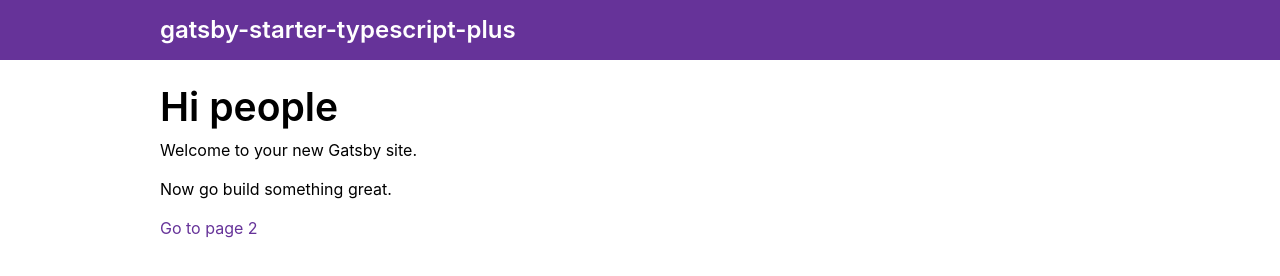
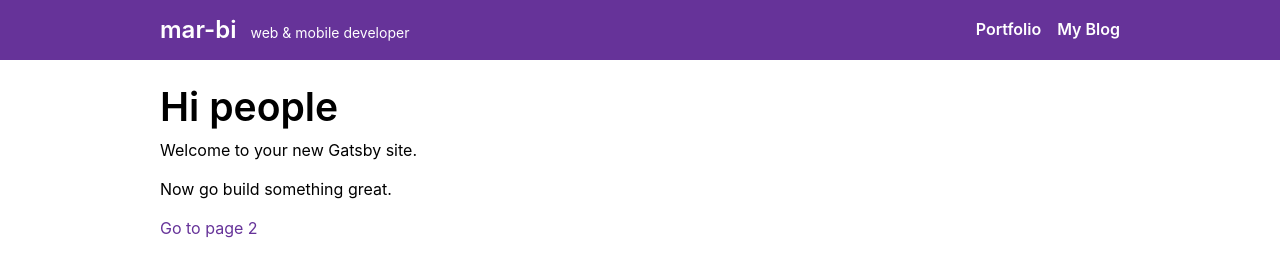
Before and after one commit to mar-bi/mar-page, a Gatsby site: page / in a window 1280 px wide. Built offline with nearby package versions, Linux system fonts and the light colour scheme; Gatsby itself is replaced by a stand-in of ours.

Commit message:
feat: add nav menu

```diff
--- a/gatsby-config.js
+++ b/gatsby-config.js
@@ -1,16 +1,18 @@
-'use strict'
+// 'use strict'
 
 module.exports = {
   siteMetadata: {
-    title: 'gatsby-starter-typescript-plus',
-    description: 'A starter kit for TypeScript-based Gatsby projects with sensible defaults.',
-    keywords: 'gatsbyjs, gatsby, javascript, sample, something',
-    siteUrl: 'https://gatsby-starter-typescript-plus.netlify.com',
+    title: 'mar-bi',
+    subtitle: 'web & mobile developer',
+    description: 'Marina Biletska, remote web and mobile developer',
+    keywords: 'mar-bi, developer, remote, web development, mobile development, react, react native, java script',
+    siteUrl: 'https://mar-bi.github.io',
     author: {
-      name: 'Resi Respati',
-      url: 'https://twitter.com/resir014',
-      email: 'resir014@gmail.com'
-    }
+      name: 'Marina Biletska',
+      url: 'https://twitter.com/mar_biletska',
+      email: ''
+    },
+    navItems: [{ id: 'nav-portfolio', to: '/projects', name: 'Portfolio' }, { id: 'nav-blog', to: '/articles', name: 'My Blog' }]
   },
   plugins: [
     {
--- a/src/components/Header.tsx
+++ b/src/components/Header.tsx
@@ -5,6 +5,8 @@ import { Link } from 'gatsby'
 
 import { heights, dimensions, colors } from '../styles/variables'
 import Container from './Container'
+import { NavItem } from '../layouts'
+import NavMenu from './NavMenu'
 
 const StyledHeader = styled.header`
   height: ${heights.header}px;
@@ -16,8 +18,14 @@ const StyledHeader = styled.header`
 const HeaderInner = styled(Container)`
   display: flex;
   flex-direction: row;
+  justify-content: space-between;
   align-items: center;
   height: 100%;
+`
+
+const HeaderLeft = styled.div`
+  display: flex;
+  align-items: baseline;
 `
 
 const HomepageLink = styled(Link)`
@@ -30,15 +38,27 @@ const HomepageLink = styled(Link)`
     text-decoration: none;
   }
 `
+const HeaderSubtitle = styled.h5`
+  color: ${colors.white};
+  font-size: 0.875em;
+  font-weight: 400;
+  margin: 0 1em;
+`
 
 interface HeaderProps {
   title: string
+  subtitle: string
+  nav: NavItem[]
 }
 
-const Header: React.FC<HeaderProps> = ({ title }) => (
+const Header: React.FC<HeaderProps> = ({ title, subtitle, nav }) => (
   <StyledHeader>
     <HeaderInner>
-      <HomepageLink to="/">{title}</HomepageLink>
+      <HeaderLeft>
+        <HomepageLink to="/">{title}</HomepageLink>
+        <HeaderSubtitle>{subtitle}</HeaderSubtitle>
+      </HeaderLeft>
+      <NavMenu items={nav} />
     </HeaderInner>
   </StyledHeader>
 )
--- /dev/null
+++ b/src/components/NavMenu.tsx
@@ -0,0 +1,65 @@
+import * as React from 'react'
+import styled from '@emotion/styled'
+// import { transparentize } from 'polished'
+import { Link } from 'gatsby'
+
+import { colors, breakpoints } from '../styles/variables'
+import { NavItem } from '../layouts'
+
+const StyledNavList = styled.ul`
+  list-style-type: none;
+  margin: 0;
+  padding: 0;
+  overflow: hidden;
+  display: flex;
+  flex-direction: row;
+  justify-content: flex-end;
+
+  @media (max-width: ${breakpoints.sm}px) {
+    flex-direction: column;
+    justify-content: flex-start;
+    align-items: center;
+  }
+`
+const StyledNavItem = styled.li`
+  display: inline-block;
+  margin-right: 1em;
+
+  &:last-child {
+    margin-right: 0;
+  }
+  @media (max-width: ${breakpoints.sm}px) {
+    display: none;
+  }
+`
+
+const NavLink = styled(Link)`
+  color: ${colors.white};
+  font-size: 1rem;
+  font-weight: 600;
+
+  &:hover,
+  &:focus {
+    text-decoration: none;
+  }
+`
+
+export interface Props {
+  items: NavItem[]
+}
+
+const NavMenu: React.FC<Props> = ({ items }) => {
+  return (
+    <nav>
+      <StyledNavList>
+        {items.map(item => (
+          <StyledNavItem key={item.id}>
+            <NavLink to={item.to}>{item.name}</NavLink>
+          </StyledNavItem>
+        ))}
+      </StyledNavList>
+    </nav>
+  )
+}
+
+export default NavMenu
--- a/src/layouts/index.tsx
+++ b/src/layouts/index.tsx
@@ -9,12 +9,19 @@ import Header from '../components/Header'
 import LayoutRoot from '../components/LayoutRoot'
 import LayoutMain from '../components/LayoutMain'
 
+export interface NavItem {
+  id: string
+  to: string
+  name: string
+}
 interface StaticQueryProps {
   site: {
     siteMetadata: {
       title: string
+      subtitle: string
       description: string
       keywords: string
+      navItems: NavItem[]
     }
   }
 }
@@ -26,7 +33,14 @@ const IndexLayout: React.FC = ({ children }) => (
         site {
           siteMetadata {
             title
+            subtitle
             description
+            keywords
+            navItems {
+              id
+              to
+              name
+            }
           }
         }
       }
@@ -40,7 +54,7 @@ const IndexLayout: React.FC = ({ children }) => (
             { name: 'keywords', content: data.site.siteMetadata.keywords }
           ]}
         />
-        <Header title={data.site.siteMetadata.title} />
+        <Header title={data.site.siteMetadata.title} subtitle={data.site.siteMetadata.subtitle} nav={data.site.siteMetadata.navItems} />
         <LayoutMain>{children}</LayoutMain>
       </LayoutRoot>
     )}
```
